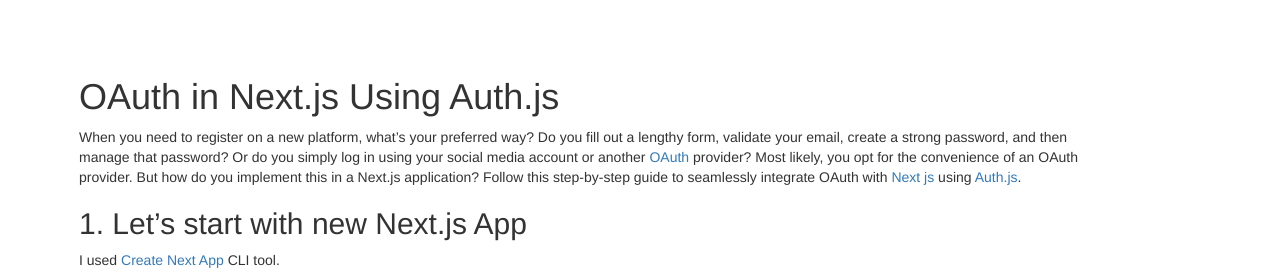
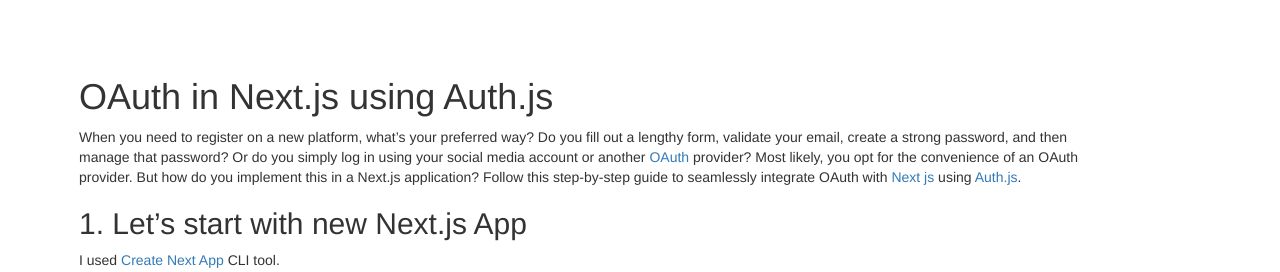
Before and after one commit to sankalpaa/ConceptWelder, a Jekyll site: the page built from _posts/2024-06-24-next-js-auth-js.md, in a window 1280 px wide and 900 px high. Shown: the part 322-594 px from the top of the window. Built offline with Jekyll 4.4.1, drawn with Linux system fonts in a browser that asks for light colours; our own code applies the rules of GitHub Pages for plain Markdown files.

Commit message:
Update 2024-06-24-next-js-auth-js.md

```diff
--- a/_posts/2024-06-24-next-js-auth-js.md
+++ b/_posts/2024-06-24-next-js-auth-js.md
@@ -1,5 +1,5 @@
 ---
-title: "OAuth in Next.js Using Auth.js"
+title: "OAuth in Next.js using Auth.js"
 date: 2024-06-24
 ---
 
@@ -9,7 +9,7 @@
     </div>
 </div>
 
-# OAuth in Next.js Using Auth.js
+# OAuth in Next.js using Auth.js
 
 When you need to register on a new platform, what’s your preferred way? Do you fill out a lengthy form, validate your email, create a strong password, and then manage that password? Or do you simply log in using your social media account or another [OAuth](https://oauth.net/2/) provider? Most likely, you opt for the convenience of an OAuth provider. But how do you implement this in a Next.js application? Follow this step-by-step guide to seamlessly integrate OAuth with [Next js](https://nextjs.org/) using [Auth.js](https://authjs.dev/).
 
@@ -211,4 +211,12 @@
 
 [Check complete github repo](https://github.com/sankalpaa/NextJs-AuthJs)
 
+<div class="row">
+    <div class="col-sm-12">
+        <div class="col-md-12 center">
+        <iframe width="560" height="315" src="https://www.youtube.com/embed/wnsl_4oZCzs?si=gMlW13dIliP9G1Ta" title="YouTube video player" frameborder="0" allow="accelerometer; autoplay; clipboard-write; encrypted-media; gyroscope; picture-in-picture; web-share" referrerpolicy="strict-origin-when-cross-origin" allowfullscreen></iframe>
+        </div>
+    </div>
+</div>
+
 I hope this helps, and I look forward to seeing you build your next tool with OAuth. Thank you!
```
